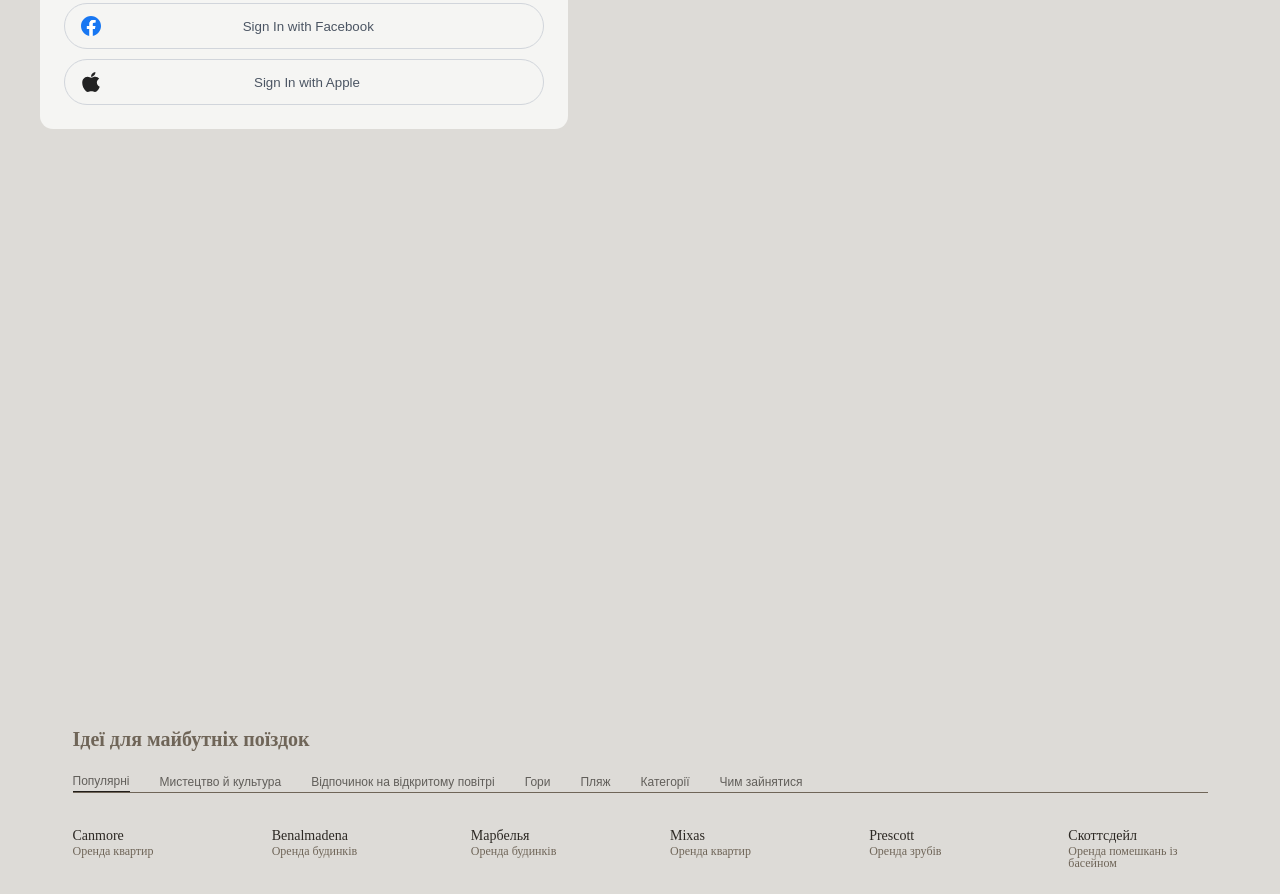
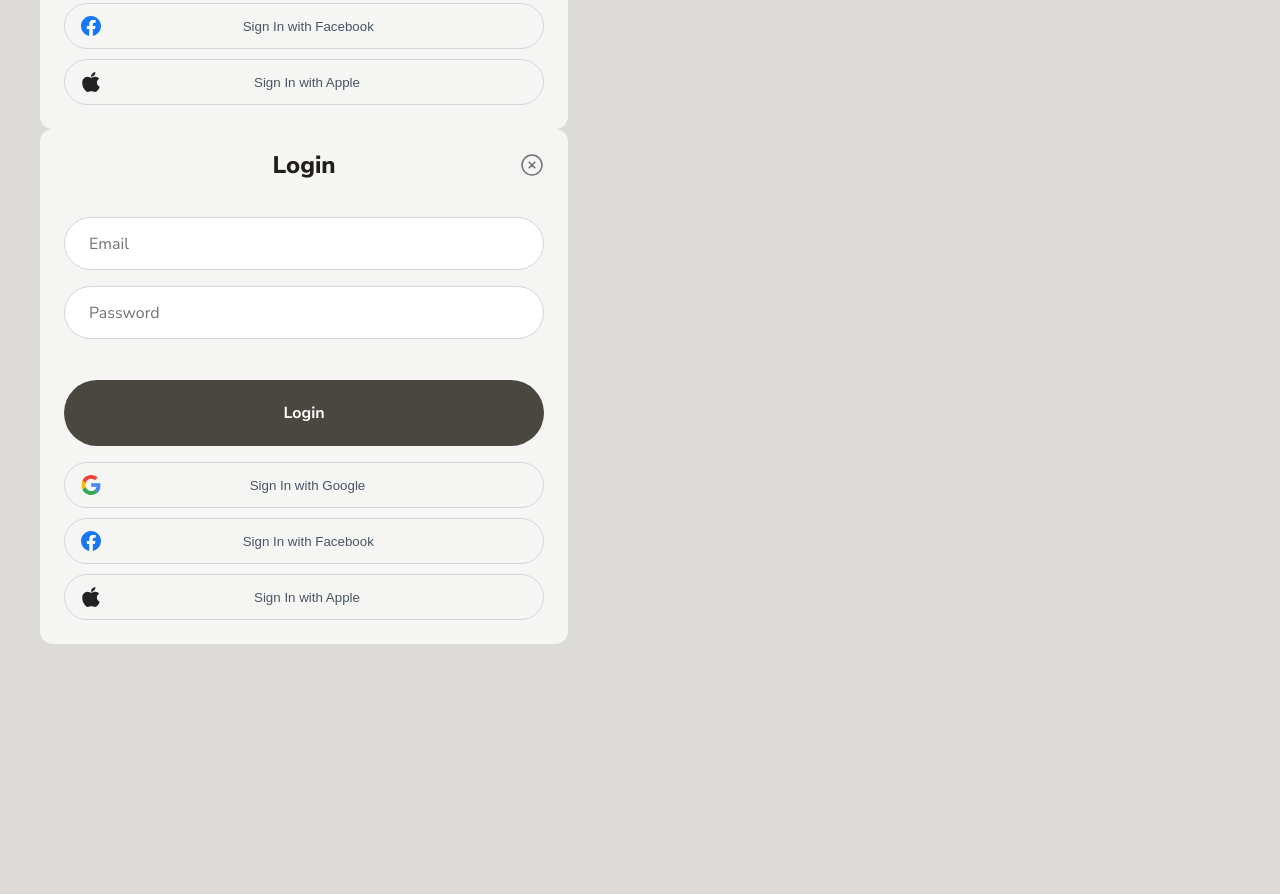
Before and after one commit to HomeFU/home-fu-frontend-public, a React (Vite) app in the folder home-fu/: page / in a window 1280 px wide. Shown: the part 840-1734 px from the top of the page. Built offline with nearby package versions, Linux system fonts and the light colour scheme; a web font is replaced by a local one.

Commit message:
added login form

```diff
--- a/home-fu/src/features/Auth/Login/login.module.scss
+++ b/home-fu/src/features/Auth/Login/login.module.scss
@@ -0,0 +1,113 @@
+@mixin text ($font-weight, $font-size, $color) {
+    font-weight: $font-weight;
+    font-size: $font-size;
+    color: $color
+}
+
+.formCard {
+    background-color: #f5f5f3;
+    max-width: 480px;
+    border-radius: 13px;
+    padding: 24px;
+    position: relative;
+}
+
+.title {
+    font-family: 'Nunito Sans';
+    @include text(800, 24px, #211E1A);
+    text-align: center;
+    margin-bottom: 40px;
+}
+
+.closeButton {
+    position: absolute;
+    color: #6b7280;
+    right: 24px;
+    top: 24px;
+    cursor: pointer;
+
+    &:hover {
+        color: #374151;
+    }
+}
+
+.formContent {
+    display: flex;
+    flex-direction: column;
+    gap: 16px;
+}
+
+.formGroup {
+    display: flex;
+    flex-direction: column;
+    gap: 13px;
+}
+
+.input {
+    padding: 15px 24px;
+    border-radius: 9999px;
+    border: 1px solid #d1d5db;
+    @include text(400, 18px, #211E1A);
+
+    &:focus {
+        outline: none;
+        box-shadow: 0 0 0 1px #9ca3af;
+    }
+
+    &::placeholder {
+        font-family: 'Nunito Sans';
+        @include text(400, 16px, #717171);
+    }
+}
+
+.loginButton {
+    cursor: pointer;
+    padding: 22px 0 22px 0;
+    border-radius: 9999px;
+    background-color: #4a4640;
+    transition: background-color 0.2s;
+    margin-top: 25px;
+    font-family: 'Nunito Sans';
+    @include text(700, 16px, #fff);
+
+    &:hover {
+        background-color: #3d3a35;
+    }
+}
+
+.socialButtons {
+    padding-top: 1rem;
+    display: flex;
+    flex-direction: column;
+    gap: 10px;
+}
+
+.socialButton {
+    width: 100%;
+    cursor: pointer;
+    padding: 0.75rem 1rem;
+    border-radius: 9999px;
+    border: 1px solid #d1d5db;
+    display: flex;
+    align-items: center;
+    color: #4b5563;
+    transition: background-color 0.2s;
+
+    &:hover {
+        background-color: #f9fafb;
+    }
+
+    svg {
+        flex-shrink: 0;
+    }
+
+    span {
+        margin-left: 45%;
+        transform: translateX(-45%);
+    }
+}
+
+.socialIcon {
+    width: 20px;
+    height: 20px;
+}
--- a/home-fu/src/features/Auth/Login/loginForm.tsx
+++ b/home-fu/src/features/Auth/Login/loginForm.tsx
@@ -1,10 +1,59 @@
 import style from "./login.module.scss";
+import close from "../../../assets/icons/closeIcon.svg";
+import apple from "../../../assets/icons/appleIcon.svg";
+import google from "../../../assets/icons/googleIcon.svg";
+import facebook from "../../../assets/icons/facebookIconForm.svg";
 
 const Login = () => {
 
-    return (<>
+    return (
+        <div className={style.formCard}>
+            <h2 className={style.title}>Login</h2>
 
-    </>)
+            <button className={style.closeButton}>
+                <img src={close} alt="close" />
+            </button>
+
+            <form className={style.formContent}>
+                <input
+                    type="email"
+                    placeholder="Email"
+                    className={style.input}
+                />
+
+                <input
+                    type="password"
+                    placeholder="Password"
+                    className={style.input}
+                />
+
+                <button className={style.loginButton}>Login</button>
+            </form>
+
+            <div className={style.socialButtons}>
+                <form>
+                    <button className={style.socialButton}>
+                        <img className={style.socialIcon} src={google} alt="googleIcon" />
+                        <span>Sign In with Google</span>
+                    </button>
+                </form>
+
+                <form>
+                    <button className={style.socialButton}>
+                        <img className={style.socialIcon} src={facebook} alt="facebookIcon" />
+                        <span>Sign In with Facebook</span>
+                    </button>
+                </form>
+
+                <form>
+                    <button className={style.socialButton}>
+                        <img className={style.socialIcon} src={apple} alt="appleIcon" />
+                        <span>Sign In with Apple</span>
+                    </button>
+                </form>
+            </div>
+        </div>
+    )
 }
 
 export default Login;
--- a/home-fu/src/features/Auth/Register/registerForm.tsx
+++ b/home-fu/src/features/Auth/Register/registerForm.tsx
@@ -5,7 +5,7 @@ import google from "../../../assets/icons/googleIcon.svg";
 import facebook from "../../../assets/icons/facebookIconForm.svg";
 const Register = () => {
 
-    return (<>
+    return (
         <div className={style.formCard}>
             <h2 className={style.title}>Register</h2>
 
@@ -65,7 +65,7 @@ const Register = () => {
                 </form>
             </div>
         </div>
-    </>)
+    )
 }
 
 export default Register;
--- a/home-fu/src/pages/Home.tsx
+++ b/home-fu/src/pages/Home.tsx
@@ -4,6 +4,7 @@ import FilterButton from "./CategoryBar/FilterButton/filterbutton";
 import SumButton from "./CategoryBar/SumButton/sumbutton";
 import style from "./home.module.scss";
 import Register from "../features/Auth/Register/registerForm";
+import Login from "../features/Auth/Login/loginForm";
 const Home = () => {
 
     return (<>
@@ -14,6 +15,7 @@ const Home = () => {
                 <SumButton></SumButton>
             </div>
             <Register></Register>
+            <Login></Login>
         </main>
         <Footer></Footer>
     </>)
```
